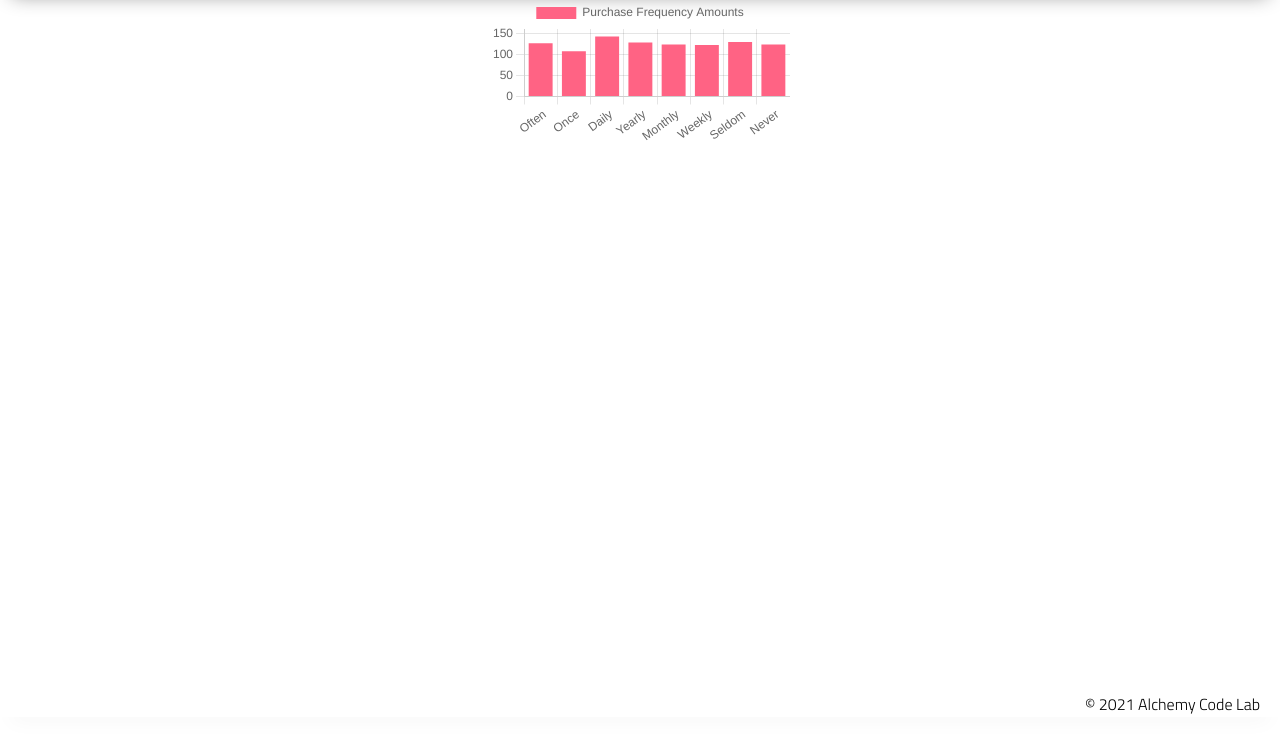
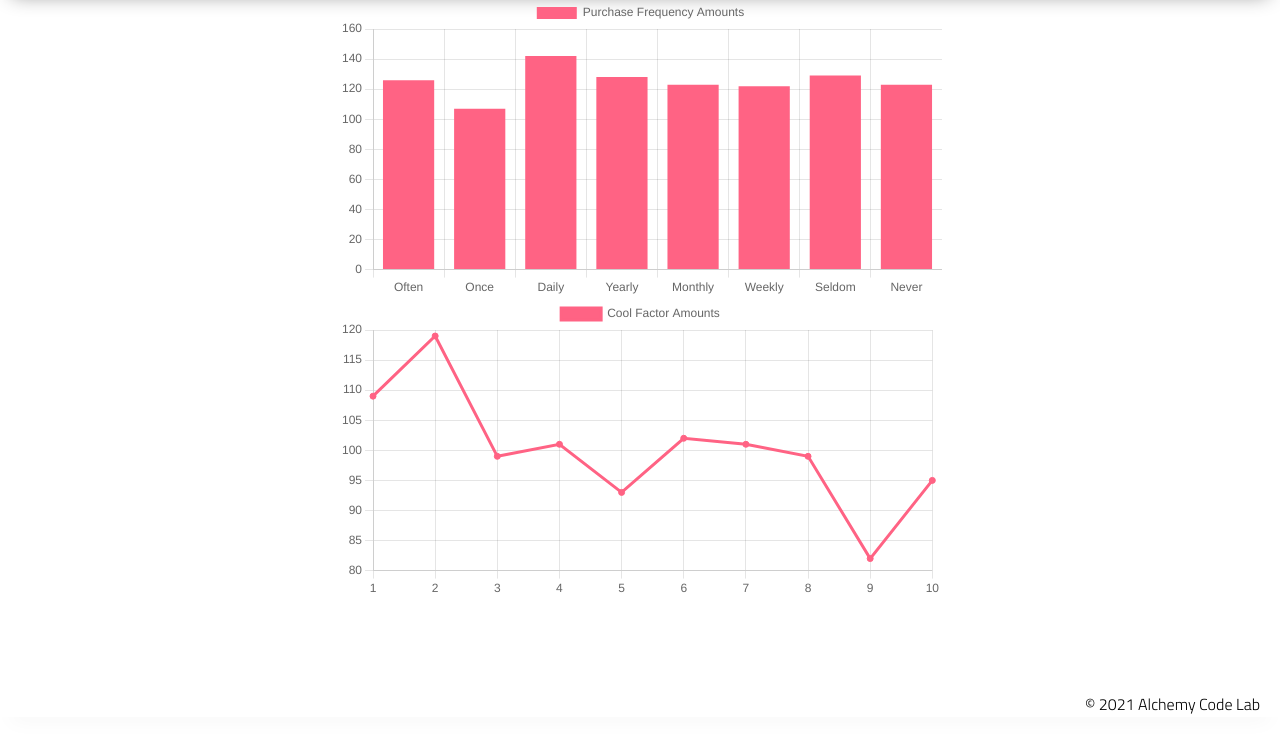
Before and after one commit to JeffreyAllison/spotlightchartmunge, a plain HTML site: page index.html in a window 1280 px wide. Shown: the part 83-836 px from the top of the page. Before the commit the page ends 800 px from the top, so only its background shows below. Drawn offline with nearby package versions, Linux system fonts and the light colour scheme.

Commit message:
added canvas charts 2 & 3 into html, addded cool factor test to example.test.js

```diff
--- a/app.js
+++ b/app.js
@@ -23,7 +23,7 @@ const config = {
   options: {}
 };
 
-const myChart = new Chart(
-  document.getElementById('myChart'),
+const myChart1 = new Chart(
+  document.getElementById('myChart1'),
   config
 );
--- a/app2.js
+++ b/app2.js
@@ -1,2 +1,29 @@
 import { customers } from './data.js';
 import { coolFactorCountMap } from './data-utils.js';
+
+const countMap = coolFactorCountMap(customers);
+
+const labels = Object.keys(countMap);
+
+const data = {
+  labels: labels,
+  datasets: [
+    {
+      label: 'Cool Factor Amounts',
+      backgroundColor: 'rgb(255, 99, 132)',
+      borderColor: 'rgb(255, 99, 132)',
+      data: Object.values(countMap)
+    }
+  ]
+};
+
+const config = {
+  type: 'line',
+  data: data,
+  options: {}
+};
+
+const myChart2 = new Chart(
+  document.getElementById('myChart2'),
+  config
+);
--- a/index.html
+++ b/index.html
@@ -21,7 +21,9 @@
   </header>
   <main>
     <div>
-      <canvas id="myChart"></canvas>
+      <canvas id="myChart1"></canvas>
+      <canvas id="myChart2"></canvas>
+      <canvas id="myChart3"></canvas>
     </div>
   </main>
   <footer>
```
Also changed, not shown: test/example.test.js (+29 -1 lines).
